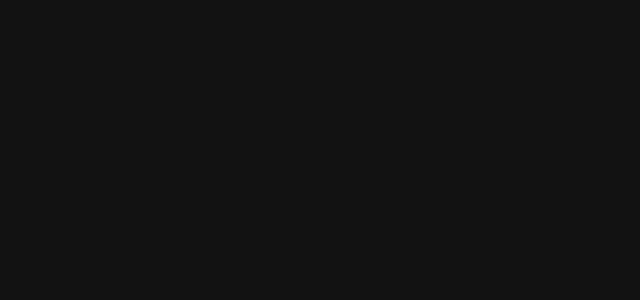
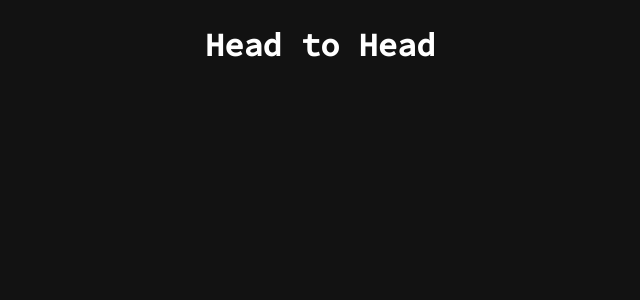
Before and after one commit to mdnrosen/sillyWC23, a React (Vite) app: page /headtohead in a window 1280 px wide. Before the commit this address had no page. Shown: the top 300 px of the page, without its empty margins (9-649 px from the left). Built offline with nearby package versions, Linux system fonts and the light colour scheme.

Commit message:
h2h page component created and added to Routes.

```diff
--- a/src/App.jsx
+++ b/src/App.jsx
@@ -9,6 +9,7 @@
 import { Home } from './pages/Home'
 import { EnglandRound } from './pages/EnglandRound';
 import { StandingsRound } from './pages/StandingsRound';
+import { HeadToHeadRound } from './pages/HeadToHeadRound';
 
 function App() {
 
@@ -21,6 +22,7 @@
               <Route path='/' element={<Home />} />
               <Route path='/england' element={<EnglandRound />} />
               <Route path='/standings' element={<StandingsRound />} />
+              <Route path='/headtohead' element={<HeadToHeadRound />} />
             </Routes>
           </BrowserRouter>
       </ThemeProvider>
--- /dev/null
+++ b/src/pages/HeadToHeadRound.jsx
@@ -0,0 +1,32 @@
+import React from 'react'
+
+export const HeadToHeadRound = () => {
+  return (
+    <>
+        <h1>Head to Head</h1>
+    </>
+  )
+}
+
+/*
+
+QUESTIONS:
+
+True or false. There will be a super over.
+Pace or spin. What will take more wickets?
+Bat or chase. Captains will choose to do either more?
+Bat first or chase. Which will win more games?
+Who wins. India or Pakistan or Game cancelled
+
+Consider using radio buttons or an even more preferable alternative like:
+-> https://mui.com/material-ui/react-toggle-button/
+
+Two components available:
+
+1. **RoundTitle Component**
+2. **QuestionTitle Component**
+
+The "Round" should be implemented as a <Card /> component.
+Apply sx={{ my: 2 }} styling to it, similar to how it's done for the "EnglandRound" and "StandingsRound".
+
+*/
```
